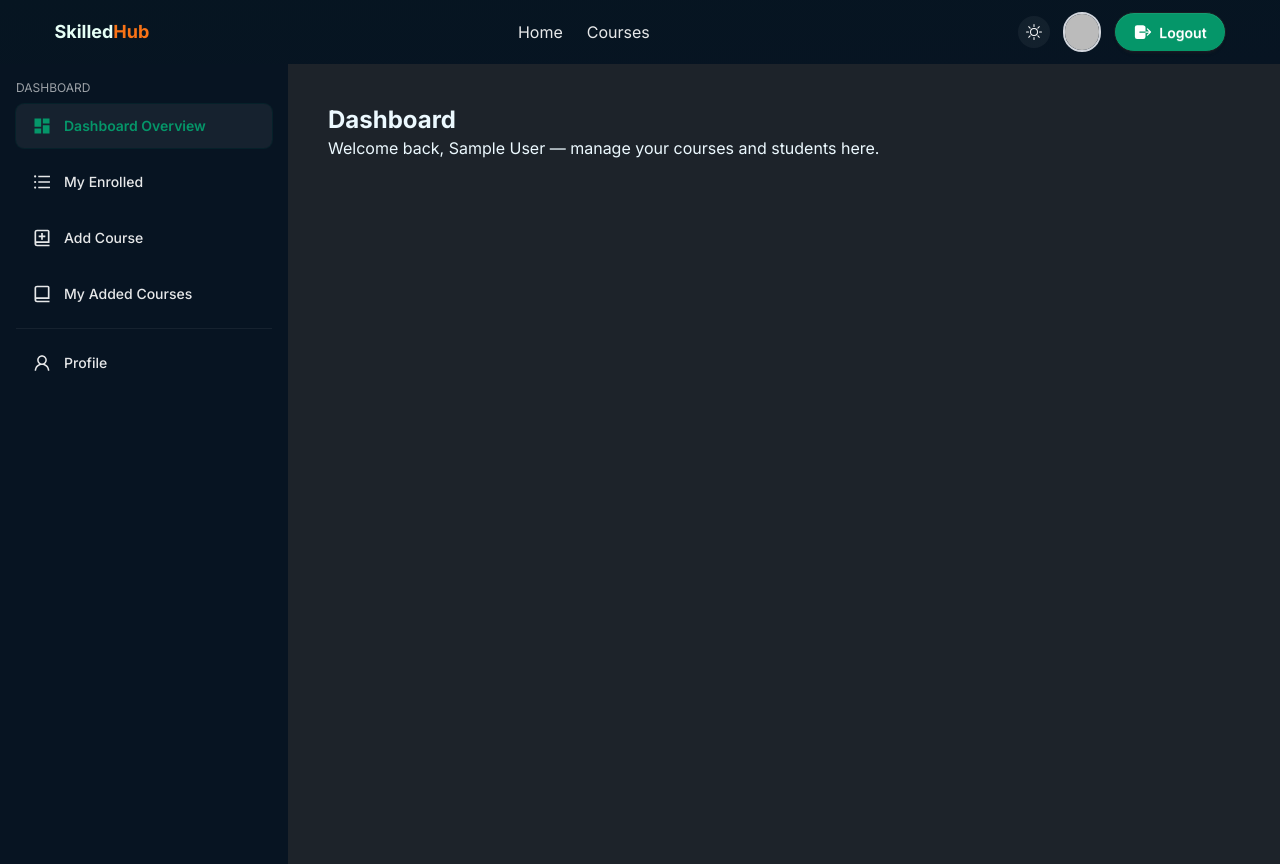
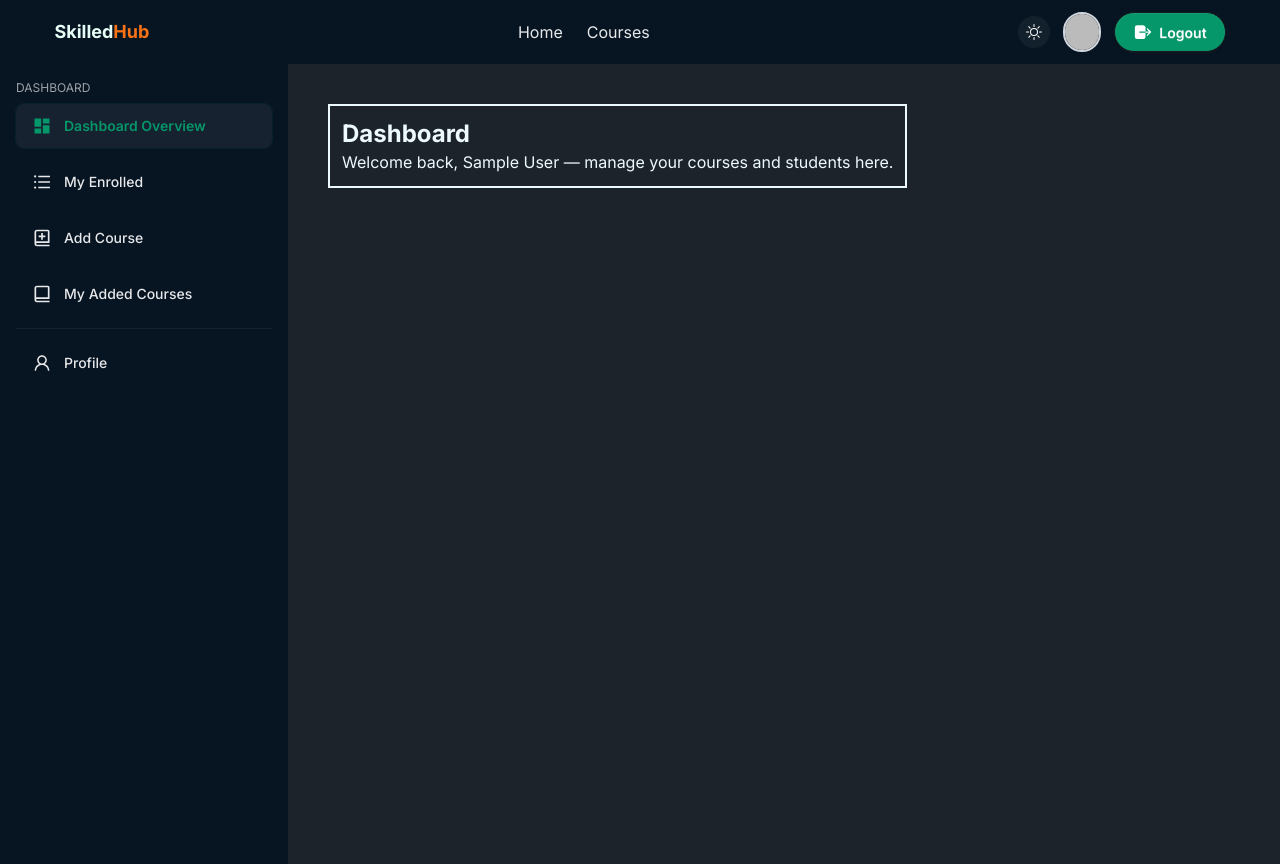
Before and after one commit to injamul007/b12-a10-online-learning-platform-client, a React (Vite) app: page /dashboard in a window 1280 px wide. Built offline with nearby package versions, Linux system fonts and the light colour scheme; no server answers; sample sign-in values are in the browser's storage.

Commit message:
update and add border in dashboard overview text in dashboard

```diff
--- a/src/pages/Dashboard/Dashboard.jsx
+++ b/src/pages/Dashboard/Dashboard.jsx
@@ -6,7 +6,7 @@ const Dashboard = () => {
   return (
     <div>
       <div className="flex items-center justify-between gap-4 mb-6">
-        <div>
+        <div className="border-2 p-3">
           <h2 className="text-2xl font-bold">Dashboard</h2>
           <p className="text">
             Welcome back{user && `, ${user?.displayName || ""}`} — manage your
```
